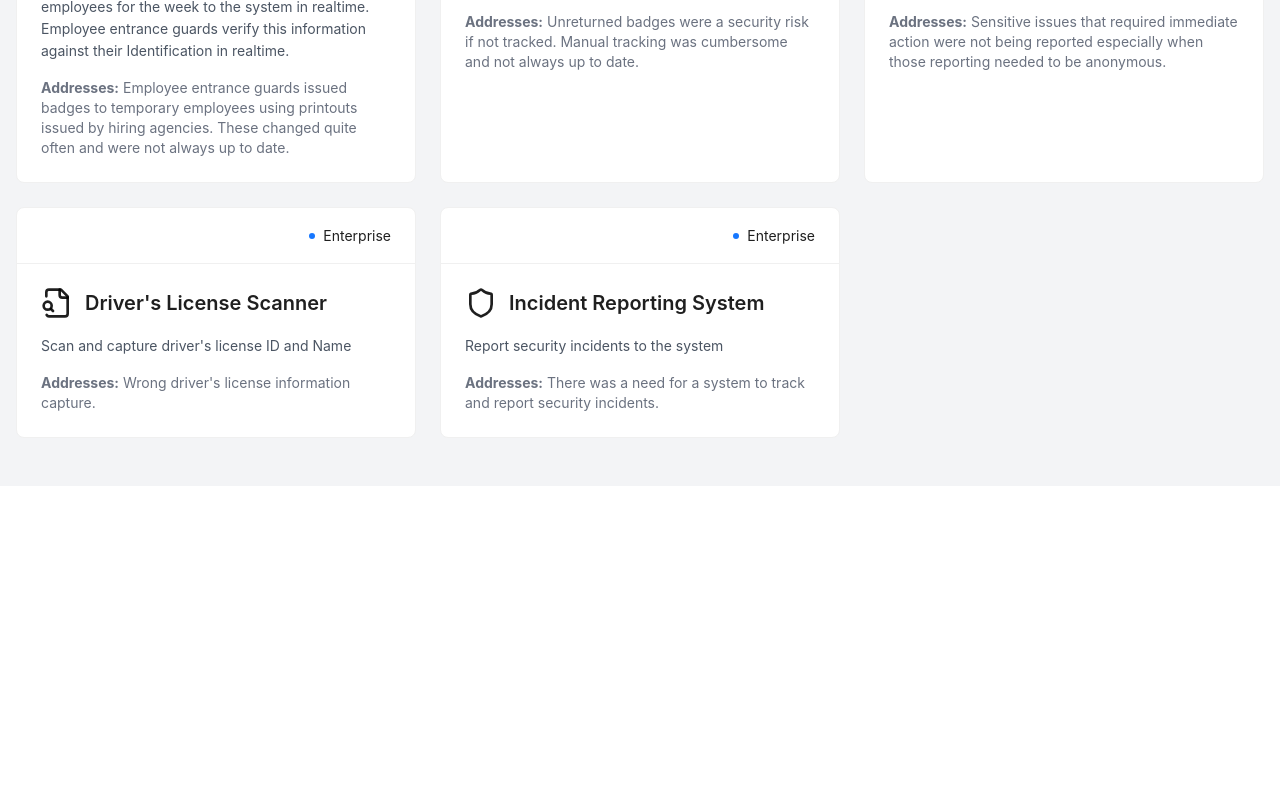
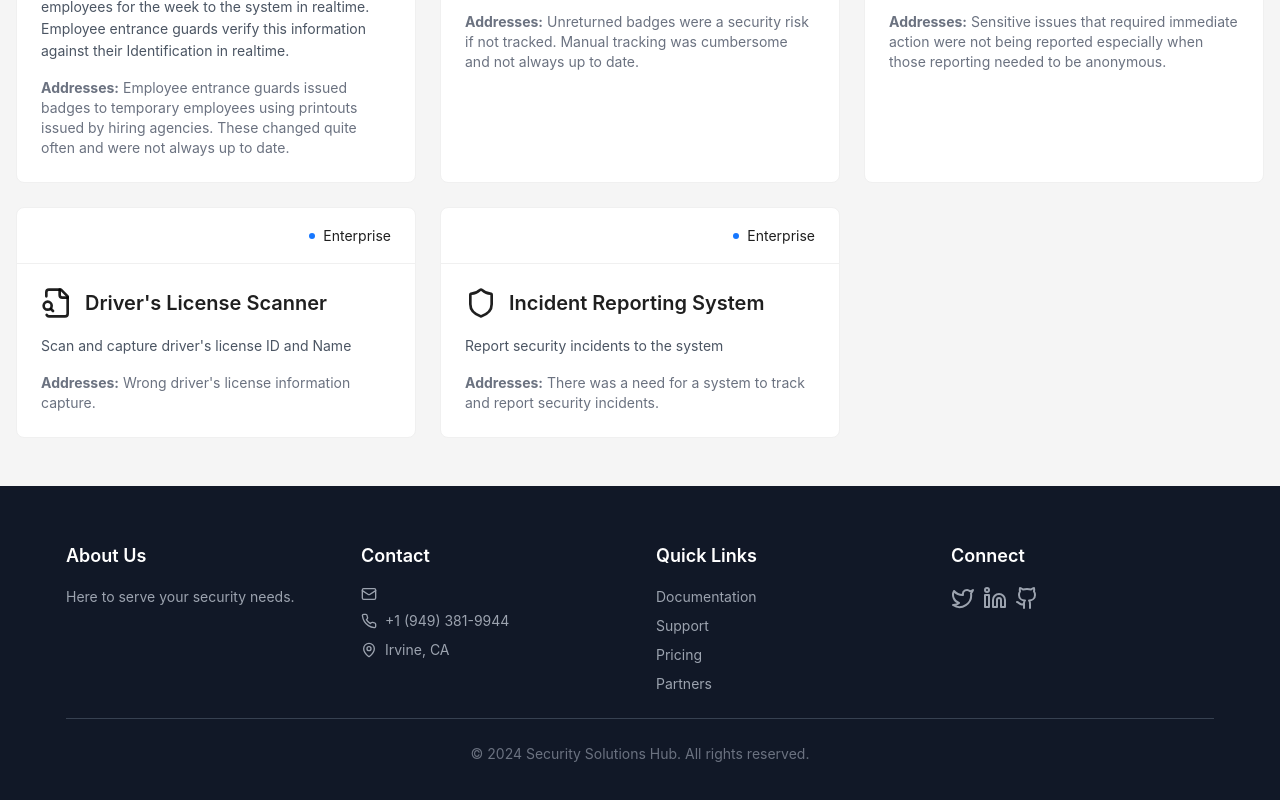
Before and after one commit to Bwogi/central-hub, a Next.js app: page / in a window 1280 px wide. Shown: the part 996-1796 px from the top of the page. Before the commit the page ends 1482 px from the top, so only its background shows below. Built offline with nearby package versions, Linux system fonts and the light colour scheme.

Commit message:
more aesthetics

```diff
--- a/app/page.tsx
+++ b/app/page.tsx
@@ -1,6 +1,9 @@
+'use client';
 import React from 'react';
-import { Card, Badge } from 'antd';
-import { Shield, Lock, Eye, Binary, Network, Database, Cloud, UserCheck, AlertTriangle, FileSearch } from 'lucide-react';
+import { Card, Badge, Layout, Space, Divider } from 'antd';
+import { Shield, Lock, Eye, Binary, Network, Database, Cloud, UserCheck, AlertTriangle, FileSearch, Mail, Phone, MapPin, Twitter, Linkedin, Github } from 'lucide-react';
+
+const { Footer } = Layout;
 
 const SecurityHub = () => {
   const solutions = [
@@ -85,14 +88,14 @@ const SecurityHub = () => {
   ];
 
   return (
-    <div className="min-h-screen bg-gray-100">
+    <Layout className="min-h-screen">
       <div className="bg-blue-900 text-white py-12">
         <div className="container mx-auto px-4">
           <h1 className="text-4xl font-bold text-center">
             Centralized Security Hub
           </h1>
           <p className="mt-4 text-xl text-center text-blue-200">
-            Comprehensive protection for modern enterprises
+            Comprehensive solutions for security management
           </p>
         </div>
       </div>
@@ -124,7 +127,60 @@ const SecurityHub = () => {
           ))}
         </div>
       </div>
-    </div>
+      <Footer className="bg-gray-900 text-gray-300">
+        <div className="container mx-auto px-4 py-8">
+          <div className="grid grid-cols-1 md:grid-cols-4 gap-8">
+            <div>
+              <h4 className="text-white text-lg font-semibold mb-4">About Us</h4>
+              <p className="text-gray-400">
+                Here to serve your security needs.
+              </p>
+            </div>
+            <div>
+              <h4 className="text-white text-lg font-semibold mb-4">Contact</h4>
+              <Space direction="vertical" className="text-gray-400">
+                <span className="flex items-center">
+                  <Mail className="h-4 w-4 mr-2" />
+                </span>
+                <span className="flex items-center">
+                  <Phone className="h-4 w-4 mr-2" /> +1 (949) 381-9944
+                </span>
+                <span className="flex items-center">
+                  <MapPin className="h-4 w-4 mr-2" /> Irvine, CA
+                </span>
+              </Space>
+            </div>
+            <div>
+              <h4 className="text-white text-lg font-semibold mb-4">Quick Links</h4>
+              <Space direction="vertical" className="text-gray-400">
+                <a href="#" className="hover:text-blue-400">Documentation</a>
+                <a href="#" className="hover:text-blue-400">Support</a>
+                <a href="#" className="hover:text-blue-400">Pricing</a>
+                <a href="#" className="hover:text-blue-400">Partners</a>
+              </Space>
+            </div>
+            <div>
+              <h4 className="text-white text-lg font-semibold mb-4">Connect</h4>
+              <Space className="text-gray-400">
+                <a href="#" className="hover:text-blue-400">
+                  <Twitter className="h-6 w-6" />
+                </a>
+                <a href="#" className="hover:text-blue-400">
+                  <Linkedin className="h-6 w-6" />
+                </a>
+                <a href="#" className="hover:text-blue-400">
+                  <Github className="h-6 w-6" />
+                </a>
+              </Space>
+            </div>
+          </div>
+          <Divider className="border-gray-700" />
+          <div className="text-center text-gray-500">
+            © 2024 Security Solutions Hub. All rights reserved.
+          </div>
+        </div>
+      </Footer>
+      </Layout>
   );
 };
 
```
